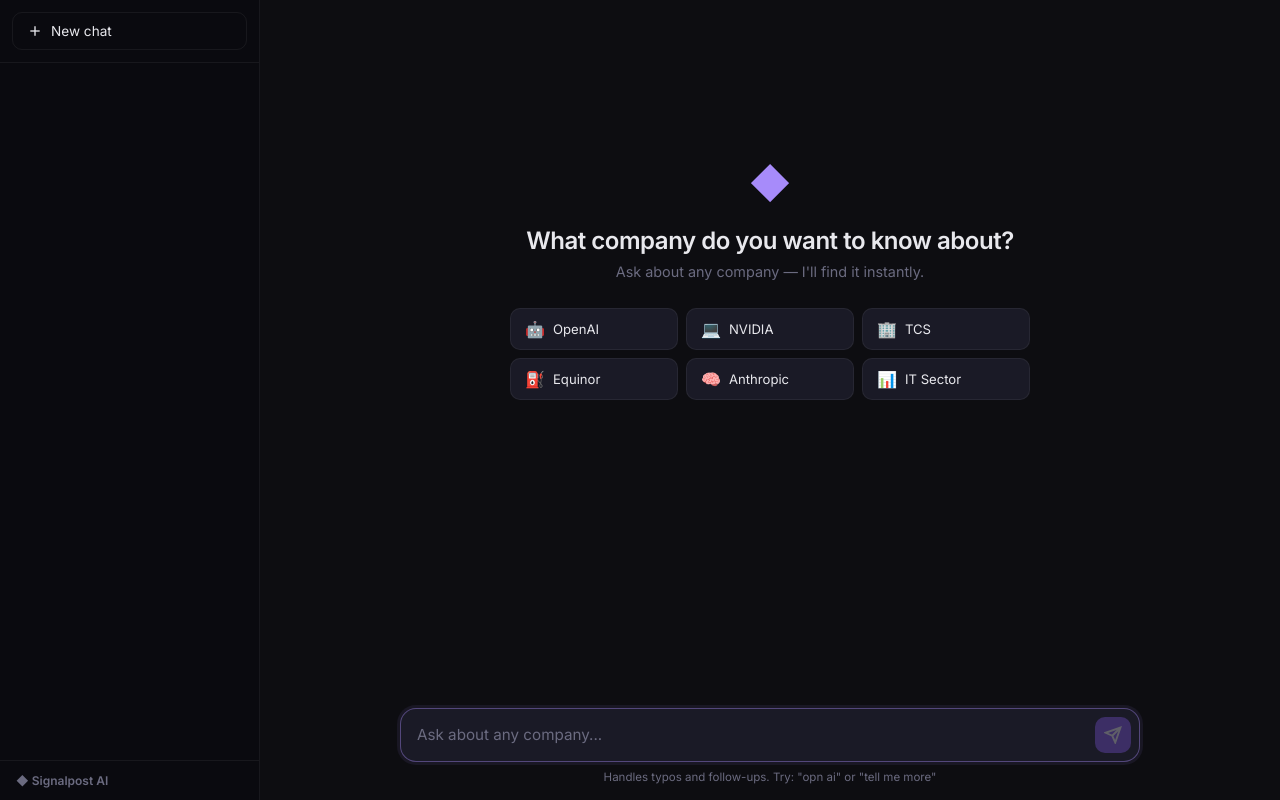
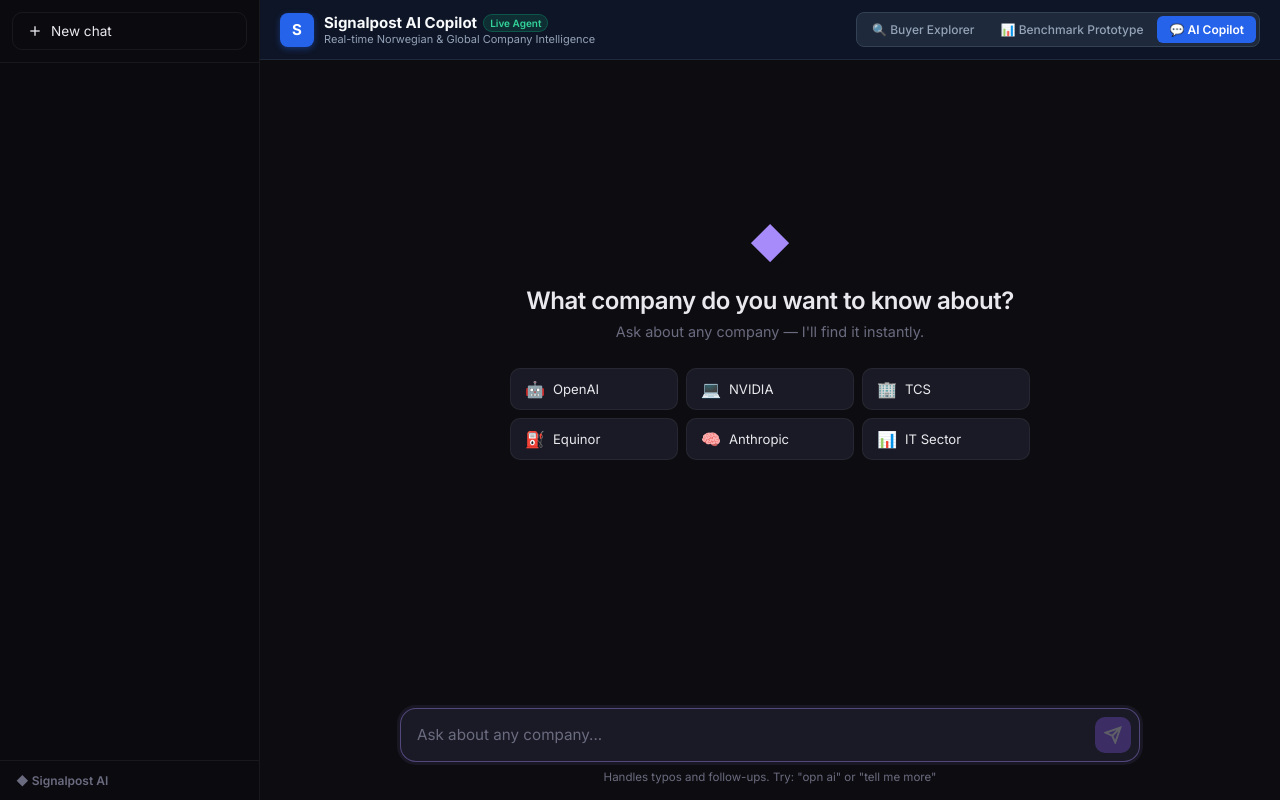
Before and after one commit to ManjunathGowda6/Hackthon-Signalpost-AI-Agent-Company-Information, a Python web app: template signalpost/web/templates/chat.html in a window 1280 px wide. Run offline with Jinja, Linux system fonts and the light colour scheme; the template is opened without the code that fills it, so the values that code supplies are empty.

Commit message:
Auto-sync [2026-11-14 17:02:01]: 1 file(s) changed

```diff
--- a/signalpost/web/templates/chat.html
+++ b/signalpost/web/templates/chat.html
@@ -43,6 +43,23 @@
 
         <!-- Main Chat -->
         <main class="chat-main">
+            <header style="background:rgba(15,23,42,0.9);backdrop-filter:blur(12px);border-bottom:1px solid #1e293b;padding:12px 20px;display:flex;align-items:center;justify-content:space-between;flex-wrap:wrap;gap:12px;position:sticky;top:0;z-index:20">
+                <div style="display:flex;align-items:center;gap:10px">
+                    <div style="width:34px;height:34px;background:#2563EB;border-radius:8px;display:flex;align-items:center;justify-content:center;color:white;font-weight:700;font-size:15px;box-shadow:0 2px 6px rgba(37,99,235,0.4)">S</div>
+                    <div>
+                        <div style="display:flex;align-items:center;gap:6px">
+                            <span style="font-weight:700;color:#F8FAFC;font-size:15px">Signalpost AI Copilot</span>
+                            <span style="font-size:10px;font-weight:600;padding:2px 6px;border-radius:999px;background:rgba(16,185,129,0.15);color:#34D399;border:1px solid rgba(16,185,129,0.3)">Live Agent</span>
+                        </div>
+                        <p style="font-size:11px;color:#94A3B8;margin:0">Real-time Norwegian &amp; Global Company Intelligence</p>
+                    </div>
+                </div>
+                <div style="display:flex;background:#1E293B;border:1px solid #334155;border-radius:8px;padding:3px;gap:2px">
+                    <a href="/explorer" style="padding:6px 12px;border-radius:6px;font-size:12px;font-weight:500;color:#94A3B8;text-decoration:none;display:inline-flex;align-items:center;gap:4px">🔍 Buyer Explorer</a>
+                    <a href="/prototype" style="padding:6px 12px;border-radius:6px;font-size:12px;font-weight:500;color:#94A3B8;text-decoration:none;display:inline-flex;align-items:center;gap:4px">📊 Benchmark Prototype</a>
+                    <a href="/chat" style="padding:6px 12px;border-radius:6px;font-size:12px;font-weight:600;background:#2563EB;color:#FFFFFF;text-decoration:none;display:inline-flex;align-items:center;gap:4px">💬 AI Copilot</a>
+                </div>
+            </header>
             <div class="chat-scroll" id="chat-scroll">
                 <div class="welcome" id="welcome">
                     <div class="welcome-logo">&#9670;</div>
```
